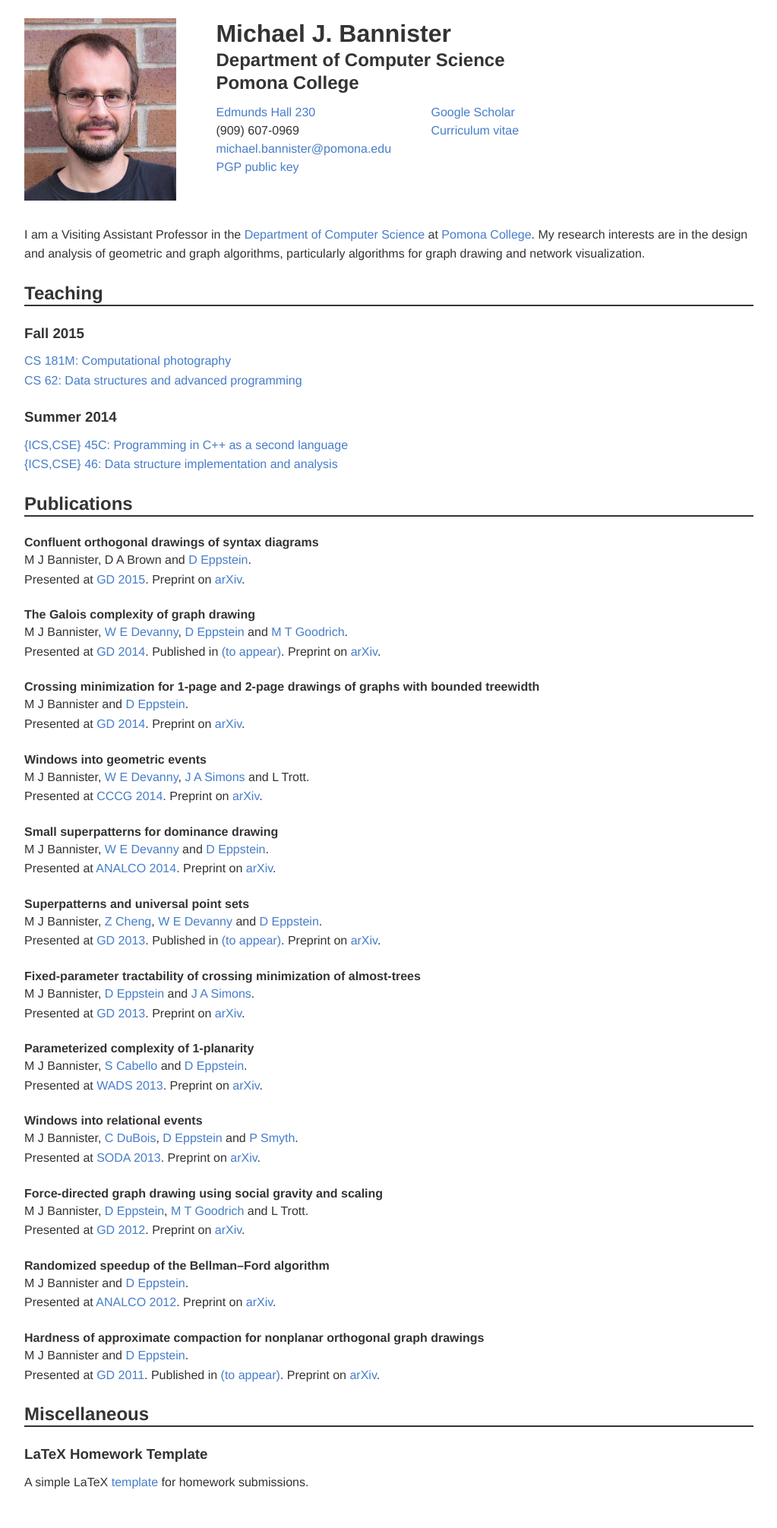
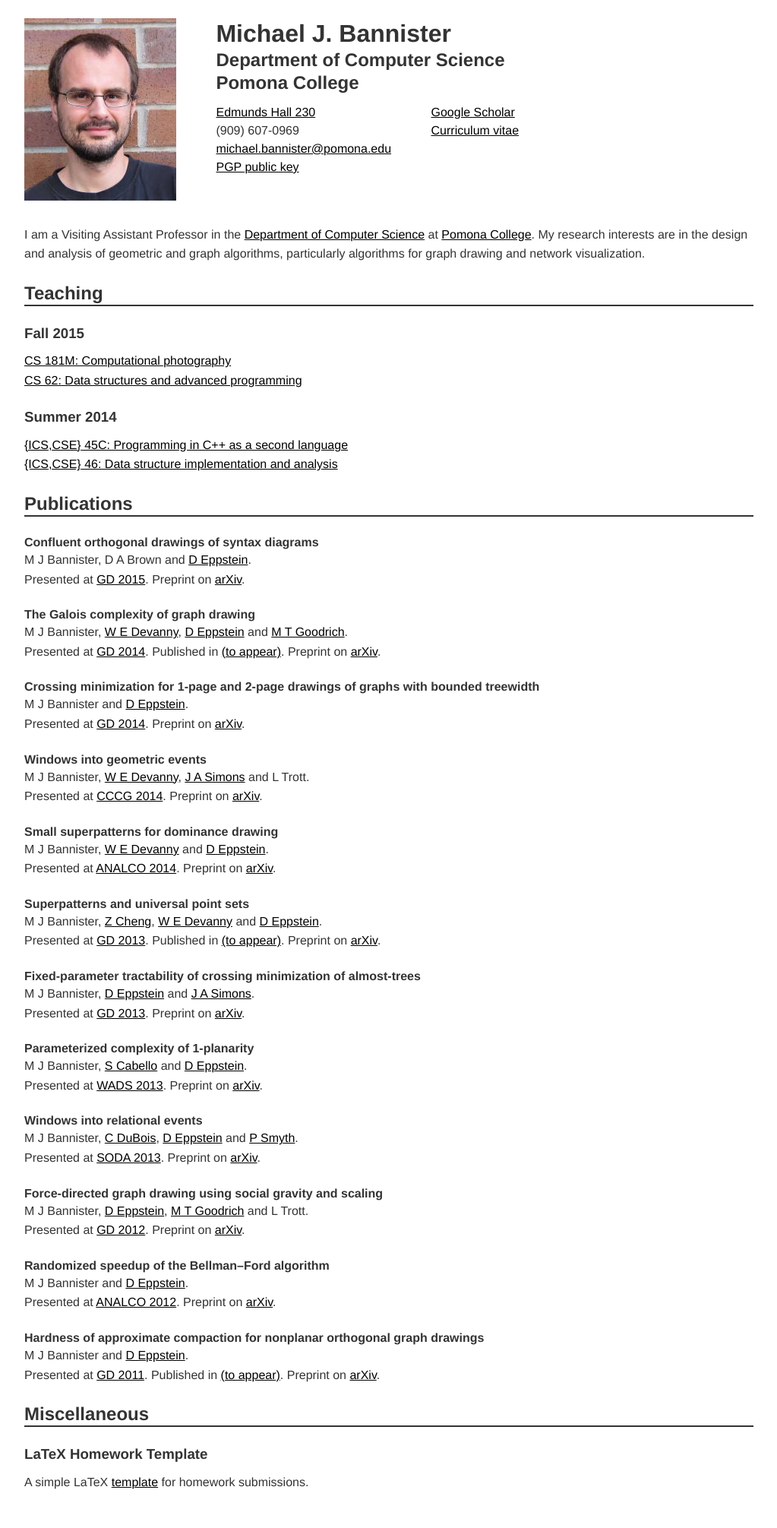
Before and after one commit to jacksonjw12/mbannister.github.io, a Jekyll site: the page built from index.html, in a window 1280 px wide. Shown: the whole page at 76% size, without its empty margins (128-1151 px from the left). Built offline with Jekyll 4.4.1, drawn with Linux system fonts in a browser that asks for light colours.

Commit message:
Change SASS for links

```diff
--- a/_sass/common.sass
+++ b/_sass/common.sass
@@ -19,13 +19,12 @@ p
   margin: 0.75rem 0 0.75rem 0
 
 a
-  +transition(color 0.25s linear)
-  color: #477DCA
-  text-decoration: none
+  color: #000
+  text-decoration: underline
   &:hover
-    color: darken(#477DCA, 20)
+    color: #000
   &:active, &:focus
-    color: #477DCA
+    color: #000
     outline: none
 
 hr
```
